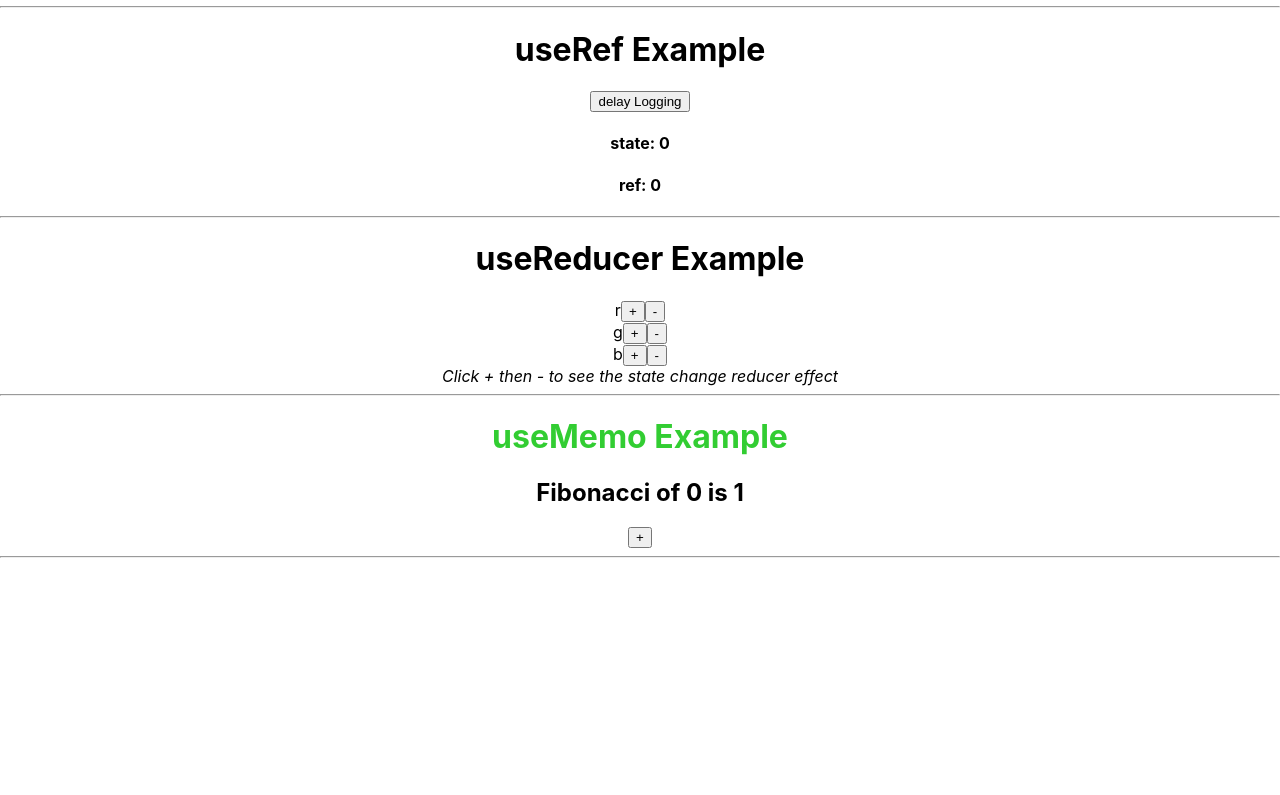
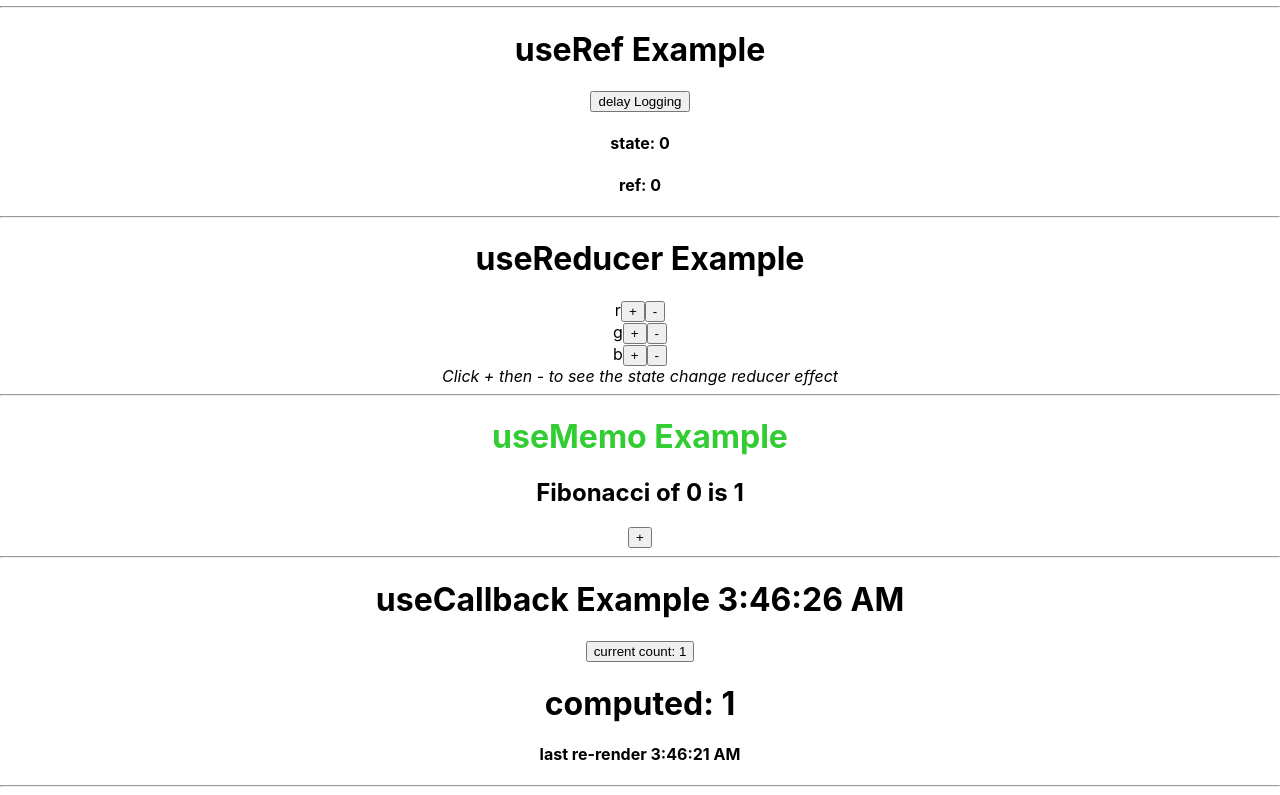
Before and after one commit to suresharam/react-hooks, a React (Create React App) app: page / in a window 1280 px wide. Shown: the part 475-1270 px from the top of the page. Before the commit the page ends 1041 px from the top, so only its background shows below. Built offline with nearby package versions, Linux system fonts and the light colour scheme.

Commit message:
Callback hook

```diff
--- a/src/App.js
+++ b/src/App.js
@@ -6,6 +6,7 @@
 
 import "./App.css";
 import Memo from "./components/Memo";
+import Callback from "./components/Callback";
 
 function App() {
   return (
@@ -27,6 +28,9 @@
 
       <Memo />
       <hr />
+
+      <Callback />
+      <hr />
     </div>
   );
 }
--- /dev/null
+++ b/src/components/Callback.js
@@ -0,0 +1,42 @@
+import { useState, useEffect, useCallback, memo } from "react";
+
+const ExpensiveComputationConmponent = memo(({ compute, count }) => {
+  return (
+    <div>
+      <h1>computed: {compute(count)}</h1>
+      <h4>last re-render {new Date().toLocaleTimeString()}</h4>
+    </div>
+  );
+});
+
+const CallbackComponent = () => {
+  const [time, setTime] = useState(new Date());
+  const [count, setCount] = useState(1);
+
+  useEffect(() => {
+    const timer = setTimeout(() => setTime(new Date()), 1000);
+    return () => clearTimeout(timer);
+  });
+
+  const fibonacci = (n) => {
+    if (n <= 1) {
+      return 1;
+    }
+    return fibonacci(n - 1) + fibonacci(n - 2);
+  };
+
+  return (
+    <div>
+      <h1>useCallback Example {time.toLocaleTimeString()}</h1>
+      <button onClick={() => setCount(count + 1)}>
+        current count: {count}
+      </button>
+      <ExpensiveComputationConmponent
+        compute={useCallback(fibonacci, [])}
+        count={count}
+      />
+    </div>
+  );
+};
+
+export default CallbackComponent;
```
